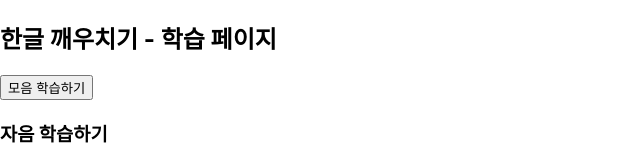
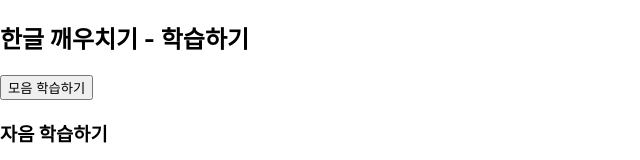
Before and after one commit to pyooz/CLAW, a React (Create React App) app: page /learningpage in a window 1280 px wide. Shown: the top 160 px of the page, without its empty margins (0-640 px from the left). Built offline with nearby package versions, Linux system fonts and the light colour scheme.

Commit message:
Update LearningPage.js

```diff
--- a/src/page/LearningPage.js
+++ b/src/page/LearningPage.js
@@ -47,17 +47,17 @@ const LearningPage = () => {
     completeStudy,
   } = useLearning();
 
-  // 토글 상태를 추가합니다. true일 경우 자음, false일 경우 모음을 나타냅니다.
+  // 토글 상태를 추가합니다. true일 경우 자음, false일 경우 모음을 나타냄
   const [isConsonant, setIsConsonant] = useState(true);
 
-  // 토글 상태를 변경하는 함수입니다.
+  // 토글 상태를 변경하는 함수
   const toggleLetterType = () => {
     setIsConsonant(!isConsonant);
   };
 
   return (
     <div>
-      <h2>한글 깨우치기 - 학습 페이지</h2>
+      <h2>한글 깨우치기 - 학습하기</h2>
       <button onClick={toggleLetterType}>
         {isConsonant ? '모음 학습하기' : '자음 학습하기'}
       </button>
```
